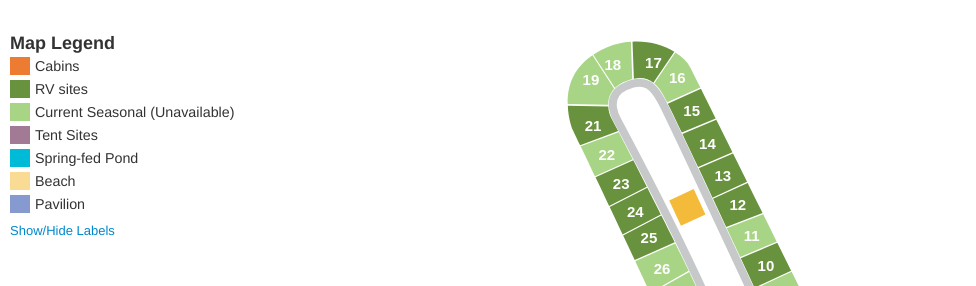
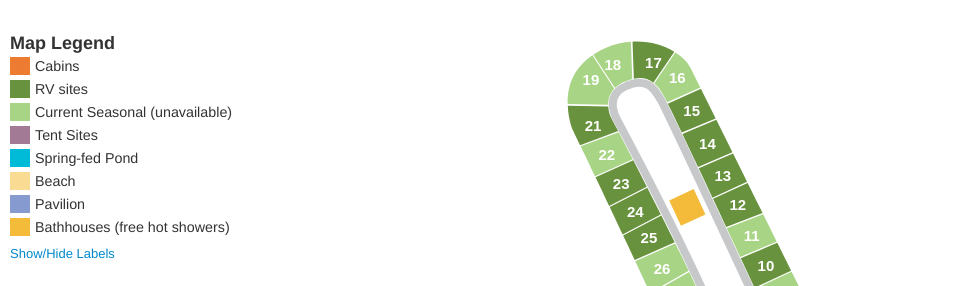
Before and after one commit to matthewjhunt/Campground-Map, a plain HTML site: page index.html in a window 1280 px wide. Shown: the top 286 px of the page, 0-976 px from the left. Drawn offline with nearby package versions, Linux system fonts and the light colour scheme.

Commit message:
Added some stuff to map legend

```diff
--- a/css/style.css
+++ b/css/style.css
@@ -59,3 +59,6 @@ text, tspan {
 #key-pond{
   border-left: 20px solid #00BBD7;
 }
+#key-bathhouse {
+  border-left: 20px solid #F4BB3A;
+}
--- a/index.html
+++ b/index.html
@@ -18,11 +18,12 @@
               <ul id="key">
                 <li id="key-cabin">Cabins</li>
                 <li id="key-rv">RV sites</li>
-                <li id="key-seasonal">Current Seasonal (Unavailable)</li>
+                <li id="key-seasonal">Current Seasonal (unavailable)</li>
                 <li id="key-tent">Tent Sites</li>
                 <li id="key-pond">Spring-fed Pond</li>
                 <li id="key-beach">Beach</li>
                 <li id="key-pavilion">Pavilion</li>
+                <li id="key-bathhouse">Bathhouses (free hot showers)</li>
               </ul>
               <a href="#" id="hide" style="z-index: 700; position: relative;">Show/Hide Labels</a>
             </div>
```
